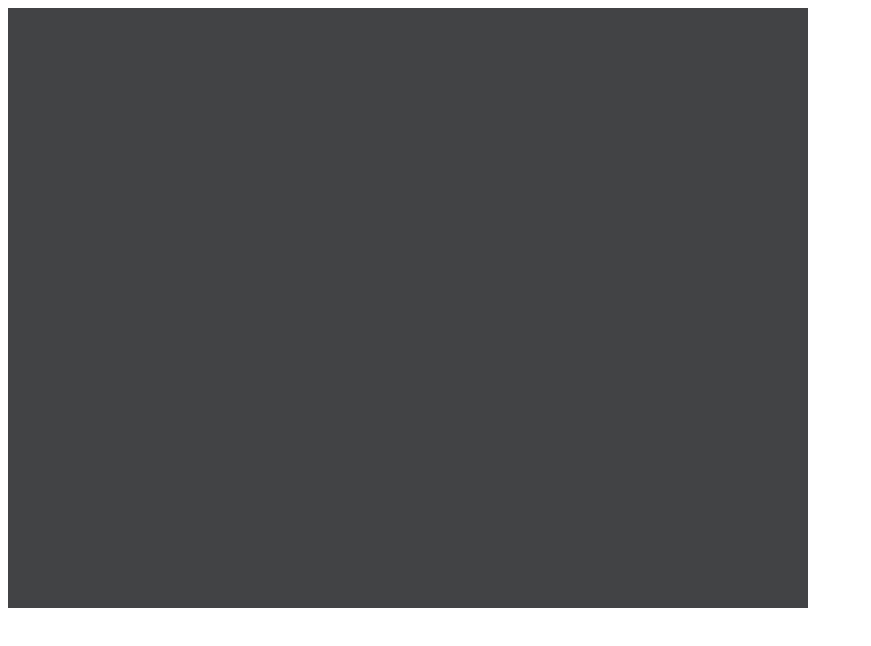
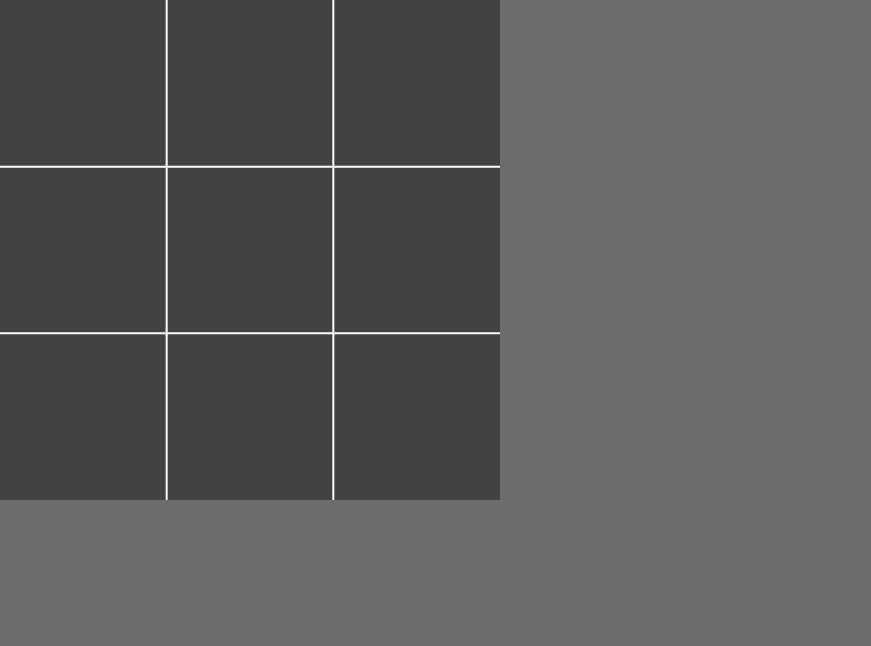
Before and after one commit to elmarkazumov/tic-tac-toe, a plain HTML site: page index.html in a window 1280 px wide. Shown: the whole page, without its empty margins (0-871 px from the left). Drawn offline with Linux system fonts and the light colour scheme.

Commit message:
create game field

```diff
--- a/css/style.css
+++ b/css/style.css
@@ -0,0 +1,8 @@
+* {
+    padding: 0;
+    margin: 0;
+}
+
+body {
+    background-color: rgb(109, 109, 109);
+}
--- a/index.html
+++ b/index.html
@@ -3,7 +3,8 @@
 <head>
     <meta charset="UTF-8">
     <meta name="viewport" content="width=device-width, initial-scale=1.0">
-    <title>Document</title>
+    <title>tic-tac-toe</title>
+    <link rel="stylesheet" href="./css/style.css">
 </head>
 <body>
     <div class="game__buttons">
--- a/js/game.js
+++ b/js/game.js
@@ -1,4 +1,4 @@
 
-import { Screen } from "./screen.js";
+import { GameSreen } from "./screen.js";
 
-const screen = new Screen(800, 600);
+const gameScreen = new GameSreen(500, 500);
--- a/js/screen.js
+++ b/js/screen.js
@@ -1,6 +1,6 @@
 import { Render } from "./render.js";
 
-class Screen {
+class GameSreen {
     constructor(canvasWidth, canvasHeight) {
         const canvas = document.createElement('canvas');
         const context = canvas.getContext('2d');
@@ -13,8 +13,20 @@ class Screen {
 
         const render = new Render(context);
 
-        render.drawRect(0, 0, 800, 600, '#424345');
+        render.drawRect(0, 0, canvas.width, canvas.height, '#424345');
+
+        // first gorizontal line
+        render.drawLine(0, canvas.height / 3, canvas.width, canvas.height / 3, 2, '#ffffff');
+
+        // second gorizontal line
+        render.drawLine(0, canvas.height / 1.5, canvas.width, canvas.height / 1.5, 2, '#ffffff');
+
+        // fisrt vertical line
+        render.drawLine(canvas.width / 3, 0, canvas.width / 3, canvas.height, 2, '#ffffff');
+
+        // second vertical line
+        render.drawLine(canvas.width / 1.5, 0, canvas.width / 1.5, canvas.height, 2, '#ffffff');
     }
 }
 
-export {Screen}
+export { GameSreen }
```
